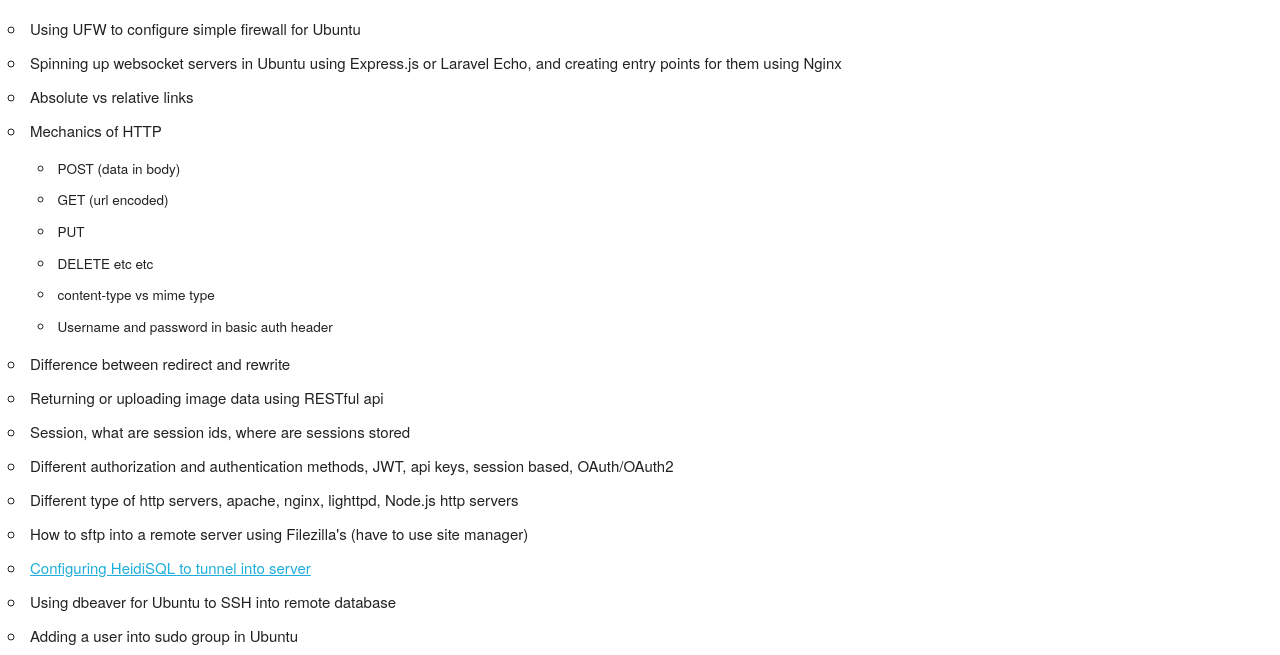
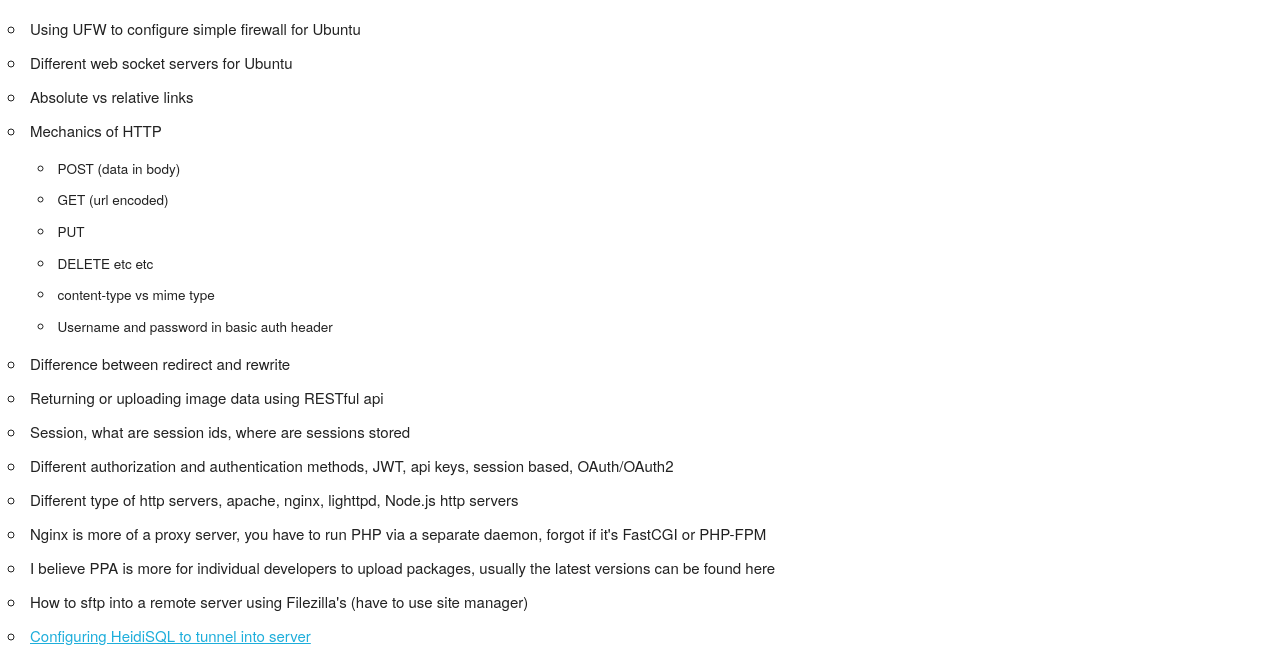
Before and after one commit to mikeleeman/mikeleeman.github.io, a plain HTML site: page index.html in a window 1280 px wide. Shown: the part 130-785 px from the top of the page. Drawn offline with nearby package versions, Linux system fonts and the light colour scheme; a script that the page names is missing.

Commit message:
Add content

```diff
--- a/index.html
+++ b/index.html
@@ -24,7 +24,7 @@
 <h3>General</h3>
 <ul>
 <li>Using UFW to configure simple firewall for Ubuntu</li>
-<li>Spinning up websocket servers in Ubuntu using Express.js or Laravel Echo, and creating entry points for them using Nginx</li>
+<li>Different web socket servers for Ubuntu</li>
 <li>Absolute vs relative links</li>
 <li>Mechanics of HTTP
 <ul>
@@ -41,6 +41,8 @@
 <li>Session, what are session ids, where are sessions stored</li>
 <li>Different authorization and authentication methods, JWT, api keys, session based, OAuth/OAuth2</li>
 <li>Different type of http servers, apache, nginx, lighttpd, Node.js http servers</li>
+<li>Nginx is more of a proxy server, you have to run PHP via a separate daemon, forgot if it's FastCGI or PHP-FPM</li>
+<li>I believe PPA is more for individual developers to upload packages, usually the latest versions can be found here</li>
 <li>How to sftp into a remote server using Filezilla's (have to use site manager)</li>
 <li><a href="mikeleeman.github.io/articles/configuring_heidi_sql.html">Configuring HeidiSQL to tunnel into server</a></li>
 <li>Using dbeaver for Ubuntu to SSH into remote database</li>
```
